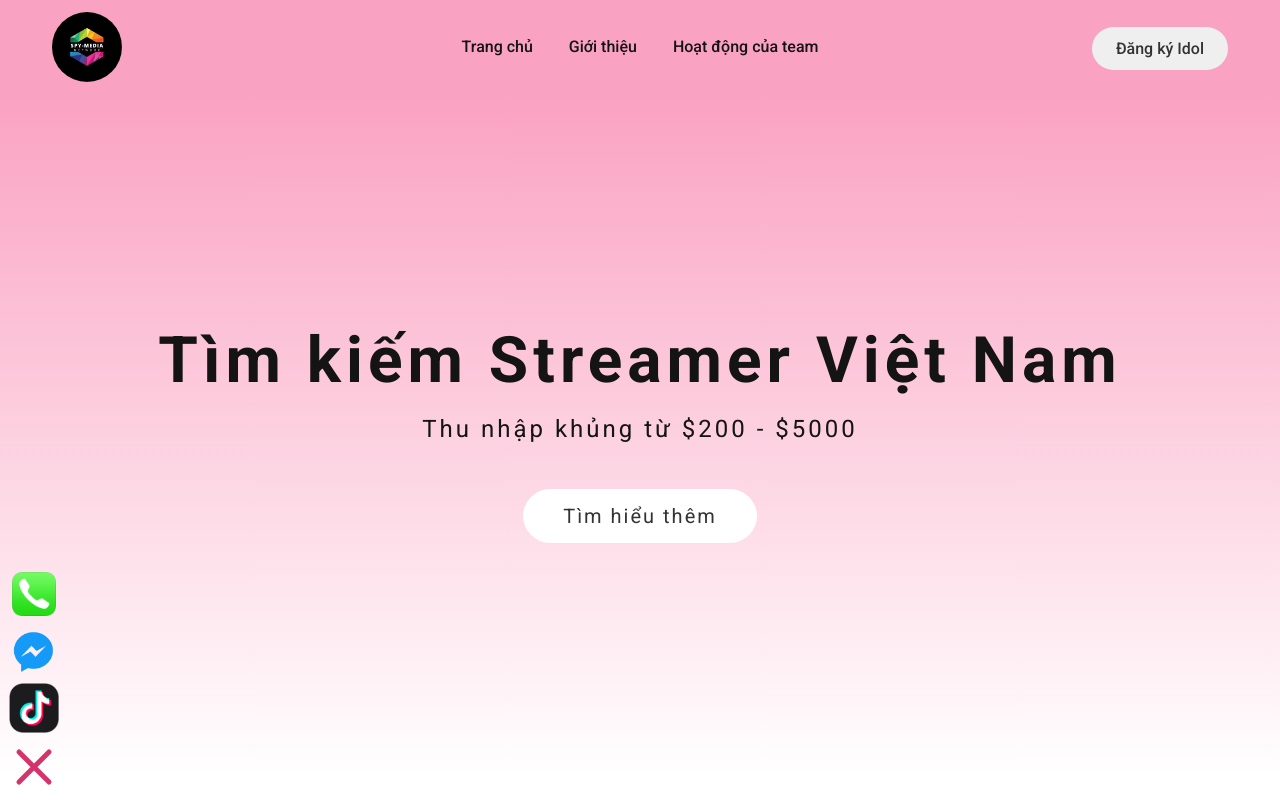
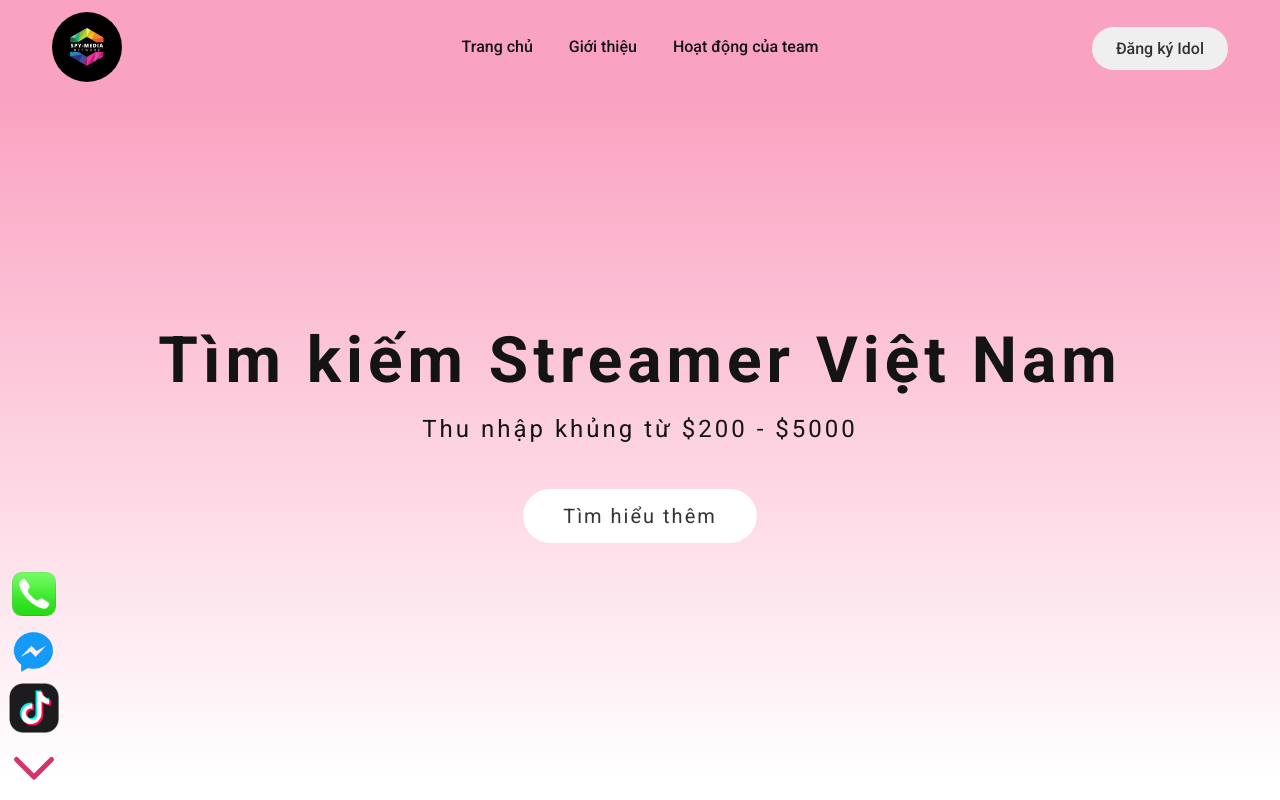
Before and after one commit to HoNhatHy/bigo, a React (Create React App) app: page / in a window 1280 px wide. Shown: the top 800 px of the page. Built offline with nearby package versions, Linux system fonts and the light colour scheme.

Commit message:
Ho Nhat Hy dep trai vl

```diff
--- a/src/components/App.js
+++ b/src/components/App.js
@@ -127,7 +127,7 @@ class App extends React.Component {
                   setTimeout(
                     () =>
                       (this.sideBarContainer.current.style.overflow = "hidden"),
-                    100
+                    300
                   );
                   this.linkContainer.current.style.transform =
                     "translate(-50%, 200%)";
@@ -153,7 +153,7 @@ class App extends React.Component {
               ) : (
                 <svg
                   xmlns="http://www.w3.org/2000/svg"
-                  className="up-icon icon"
+                  class="up-icon icon"
                   fill="none"
                   viewBox="0 0 24 24"
                   stroke="currentColor"
@@ -162,7 +162,7 @@ class App extends React.Component {
                   <path
                     strokeLinecap="round"
                     strokeLinejoin="round"
-                    d="M6 18L18 6M6 6l12 12"
+                    d="M19 9l-7 7-7-7"
                   />
                 </svg>
               )}
```
